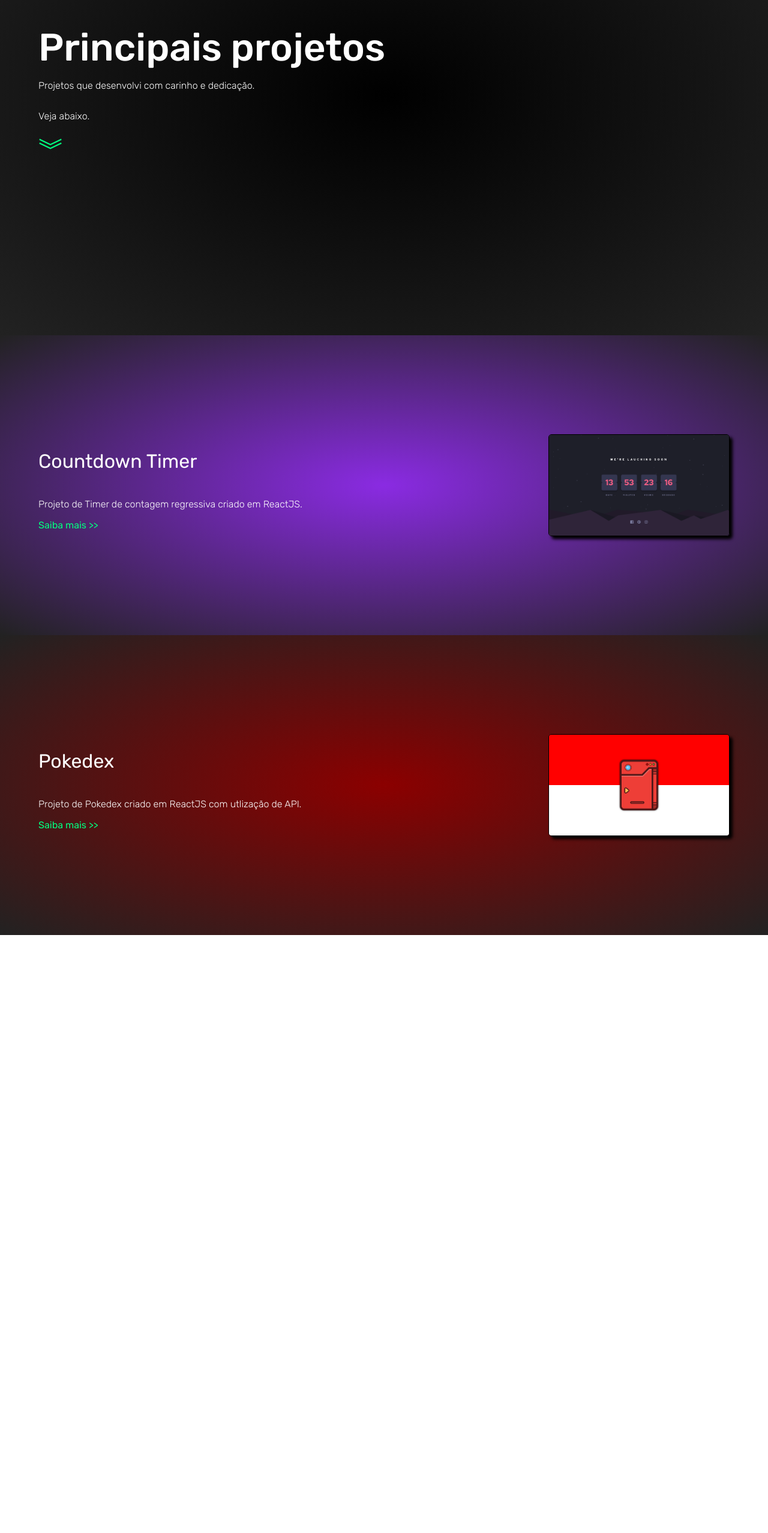
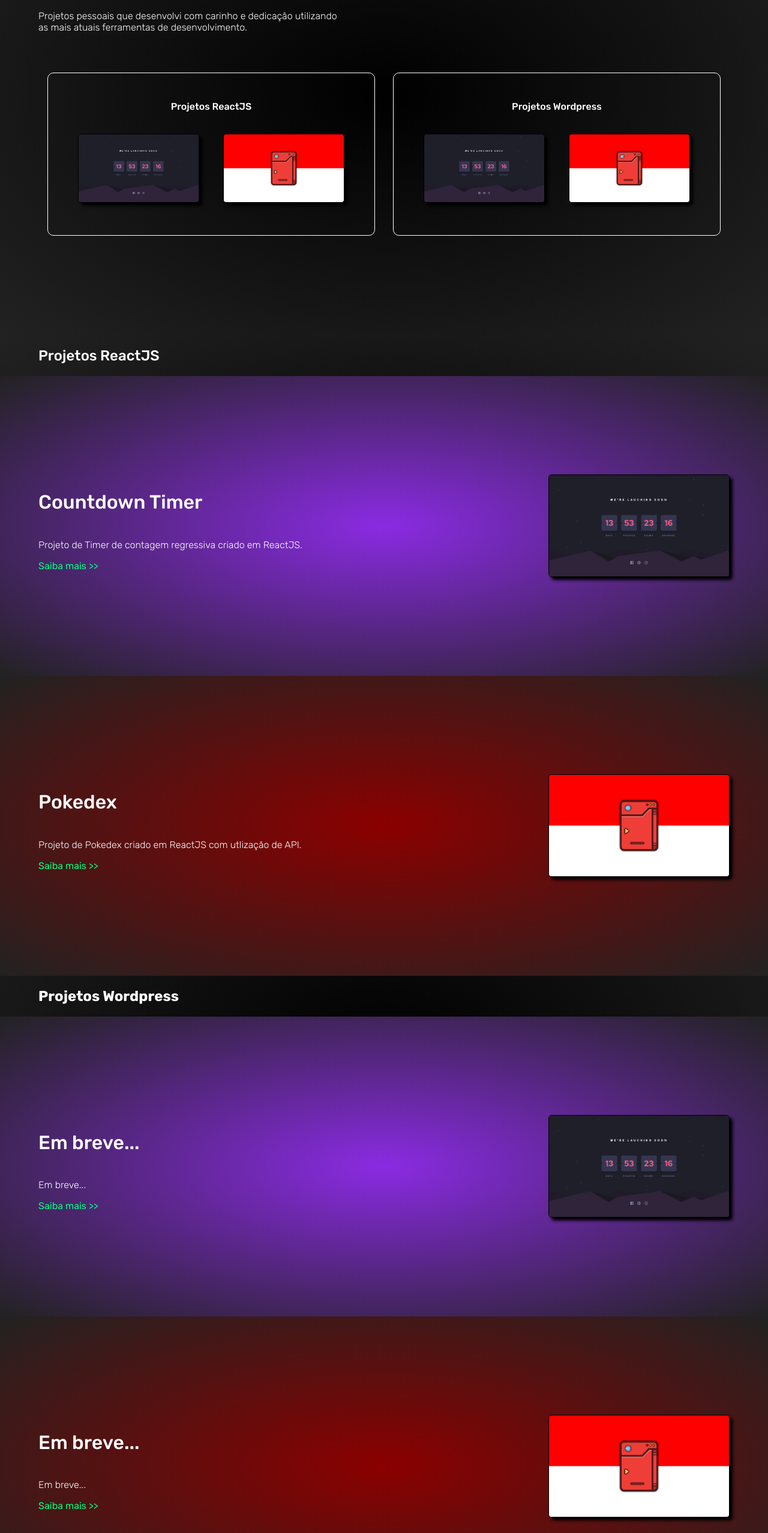
Before and after one commit to itsimoes/portfolio-site, a React (Create React App) app: page /projetos in a window 1280 px wide. Shown: the part 241-2797 px from the top of the page at 60% size. Before the commit the page ends 1800 px from the top, so only its background shows below. Built offline with nearby package versions, Linux system fonts and the light colour scheme.

Commit message:
Adicionada seção 'em breve' e thumbnail para as duas seções da pagina

```diff
--- a/src/components/Projetos/Projetos.jsx
+++ b/src/components/Projetos/Projetos.jsx
@@ -1,48 +1,162 @@
-import { Container } from '@mui/material'
-import React from 'react'
-import './style.css'
-import { HashLink as Link } from 'react-router-hash-link';
-import Countdown from '../../assets/countdown.png'
-import Pokedex from '../../assets/pokedex.png'
+import { Container } from "@mui/material";
+import React from "react";
+import "./style.css";
+import { HashLink as Link } from "react-router-hash-link";
+import Countdown from "../../assets/countdown.png";
+import Pokedex from "../../assets/pokedex.png";
 
 const Projetos = () => {
+  const scrollWithOffset = (el) => {
+    const yCoordinate = el.getBoundingClientRect().top + window.pageYOffset;
+    const yOffset = -80;
+    window.scrollTo({ top: yCoordinate + yOffset, behavior: "smooth" });
+  };
+
   return (
     <div>
-      <Container className='wrapper'>
-        <h1 className='title'>Principais projetos</h1>
-        <p id='proj-p'>Projetos que desenvolvi com carinho e dedicação.</p>
-        <Link to="#countdown" className='project-link' smooth='true'>
-          <p>Veja abaixo.</p>
-          <span className='big-arrow'>{'︾'}</span>
+      <Container className="wrapper">
+        <div className="project-head">
+          <h1 className="title">Principais projetos</h1>
+          <p id="proj-p">
+            Projetos pessoais que desenvolvi com carinho e dedicação utilizando
+            as mais atuais ferramentas de desenvolvimento.
+          </p>
+        </div>
+        <div className="thumb-wrapper">
+          <div className="thumb-box-wrapper">
+            <Link
+              to="#reactjs"
+              className="project-link"
+              smooth="true"
+              scroll={(el) => scrollWithOffset(el)}
+            >
+              <p>Projetos ReactJS</p>
+              {/* <span className="big-arrow">{"︾"}</span> */}
+              <div className="react-thumb-wrapper">
+                <img className="thumbnail" src={Countdown} />
+                <img className="thumbnail" src={Pokedex} />
+              </div>
             </Link>
-
+          </div>
+          <div className="thumb-box-wrapper">
+            <Link
+              to="#wordpress"
+              className="project-link"
+              smooth="true"
+              scroll={(el) => scrollWithOffset(el)}
+            >
+              <p>Projetos Wordpress</p>
+              {/* <span className="big-arrow">{"︾"}</span> */}
+              <div className="react-thumb-wrapper">
+                <img className="thumbnail" src={Countdown} />
+                <img className="thumbnail" src={Pokedex} />
+              </div>
+            </Link>
+          </div>
+        </div>
       </Container>
-      <section id='countdown' className='project-wrapper'>
-        <Container className='content'>
-          <a href='https://github.com/itsimoes/countdown-timer' target='_blank' rel="noreferrer" className='project-link'>
+      <section id="reactjs">
+        <Container>
+          <h2>Projetos ReactJS</h2>
+        </Container>
+        <div className="project-wrapper countdown">
+          <Container className="content">
+            <a
+              href="https://github.com/itsimoes/countdown-timer"
+              target="_blank"
+              rel="noreferrer"
+              className="project-link"
+            >
               <h1>Countdown Timer</h1>
               <p>Projeto de Timer de contagem regressiva criado em ReactJS.</p>
-            <span>Saiba mais {'>>'}</span>
+              <span>Saiba mais {">>"}</span>
             </a>
-          <a href='https://github.com/itsimoes/countdown-timer' target='_blank' rel="noreferrer" className='project-link'>
-            <img className='thumbnail' src={Countdown} />
+            <a
+              href="https://github.com/itsimoes/countdown-timer"
+              target="_blank"
+              rel="noreferrer"
+              className="project-link"
+            >
+              <img className="thumbnail" src={Countdown} />
             </a>
           </Container>
-      </section>
-      <section id='pokedex' className='project-wrapper'>
-        <Container className='content'>
-          <a href='https://github.com/itsimoes/pokedex' target='_blank'rel="noreferrer" className='project-link'>
+        </div>
+
+        <div id="pokedex" className="project-wrapper">
+          <Container className="content">
+            <a
+              href="https://github.com/itsimoes/pokedex"
+              target="_blank"
+              rel="noreferrer"
+              className="project-link"
+            >
               <h1>Pokedex</h1>
               <p>Projeto de Pokedex criado em ReactJS com utlização de API.</p>
-            <span>Saiba mais {'>>'}</span>
+              <span>Saiba mais {">>"}</span>
             </a>
-          <a href='https://github.com/itsimoes/pokedex' target='_blank' rel="noreferrer" className='project-link'>
-            <img className='thumbnail' src={Pokedex} />
+            <a
+              href="https://github.com/itsimoes/pokedex"
+              target="_blank"
+              rel="noreferrer"
+              className="project-link"
+            >
+              <img className="thumbnail" src={Pokedex} />
             </a>
           </Container>
+        </div>
       </section>
-    </div >
-  )
-}
+      <section id="wordpress">
+        <Container>
+          <h2>Projetos Wordpress</h2>
+        </Container>
+        <div className="project-wrapper countdown">
+          <Container className="content">
+            <a
+              href="https://github.com/itsimoes/countdown-timer"
+              target="_blank"
+              rel="noreferrer"
+              className="project-link"
+            >
+              <h1>Em breve...</h1>
+              <p>Em breve...</p>
+              <span>Saiba mais {">>"}</span>
+            </a>
+            <a
+              href="https://github.com/itsimoes/countdown-timer"
+              target="_blank"
+              rel="noreferrer"
+              className="project-link"
+            >
+              <img className="thumbnail" src={Countdown} />
+            </a>
+          </Container>
+        </div>
 
-export default Projetos
+        <div id="pokedex" className="project-wrapper">
+          <Container className="content">
+            <a
+              href="https://github.com/itsimoes/pokedex"
+              target="_blank"
+              rel="noreferrer"
+              className="project-link"
+            >
+              <h1>Em breve...</h1>
+              <p>Em breve...</p>
+              <span>Saiba mais {">>"}</span>
+            </a>
+            <a
+              href="https://github.com/itsimoes/pokedex"
+              target="_blank"
+              rel="noreferrer"
+              className="project-link"
+            >
+              <img className="thumbnail" src={Pokedex} />
+            </a>
+          </Container>
+        </div>
+      </section>
+    </div>
+  );
+};
+
+export default Projetos;
--- a/src/components/Projetos/style.css
+++ b/src/components/Projetos/style.css
@@ -13,13 +13,22 @@
 }
 
 .project-wrapper h1 {
-    font-weight: 400;
+    font-weight: 500;
     font-size:  2em;
+}
+
+.project-head {
+    padding-bottom: 50px;
 }
 
 #proj-p {
     text-align: left;
 
+}
+
+
+#reactjs h2 {
+    font-weight: 500;
 }
 
 .content {
@@ -38,6 +47,14 @@
 
 .thumbnail {
     width: 300px;
+    border-width: 1px;
+    border-style: solid;
+    border-color: black;
+    border-radius: 5px;
+    box-shadow: 5px 5px 5px #000;
+
+    -webkit-transition: all 0.5s ease-in;
+    transition: all 0.3s ease-in;
 }
 
 .project-link {
@@ -57,16 +74,6 @@ span {
     font-weight: 400;
 }
 
-.project-wrapper img {
-    border-width: 1px;
-    border-style: solid;
-    border-color: black;
-    border-radius: 5px;
-    box-shadow: 5px 5px 5px #000;
-
-    -webkit-transition: all 0.5s ease-in;
-    transition: all 0.3s ease-in;
-}
 
 @media screen and (max-width: 375px) {
     .project-wrapper img {
@@ -75,11 +82,11 @@ span {
 }
 
 /*-- Project IDs Attributes --*/
-#countdown {
+.countdown {
     background: radial-gradient(blueviolet, #222);
 }
 
-#countdown img:hover {
+.countdown img:hover {
     box-shadow: 5px 5px 5px purple;
     -webkit-transition: all 0.3s ease-in;
     transition: all 0.3s ease-in;
@@ -99,3 +106,57 @@ span {
 .big-arrow {
     font-size: 40px;
 }
+
+
+::-webkit-scrollbar-track {
+    background-color: #444;
+}
+::-webkit-scrollbar {
+    height: 6px;
+    width: 6px;
+    background: #222;
+}
+::-webkit-scrollbar-thumb {
+    background: #222;
+    border-radius: 10px;
+}
+
+
+/* -- Thumb links section -- */
+
+.thumb-wrapper {
+    display: flex;
+    justify-content: space-around;
+    width: 100%;
+}
+@media screen and (max-width: 375px) {
+    .thumb-wrapper {
+        display: block;
+    }
+}
+
+.thumb-box-wrapper {
+    border-color: #fff;
+    border-width: 1px;
+    border-style: solid;
+    border-radius: 10px;
+    padding: 30px;
+    -webkit-transition: all 0.3s ease-in;
+    transition: all 0.3s ease-in;
+}
+
+.thumb-box-wrapper:hover {
+    border-color: springgreen;
+    -webkit-transition: all 0.3s ease-in;
+    transition: all 0.3s ease-in;
+}
+
+.thumb-box-wrapper p {
+    font-weight: 500;
+    text-align: center;
+}
+
+.thumb-box-wrapper .thumbnail {
+    width: 200px;
+    margin: 20px;
+}
```
Lines whose indentation alone changed are shown as unchanged.
